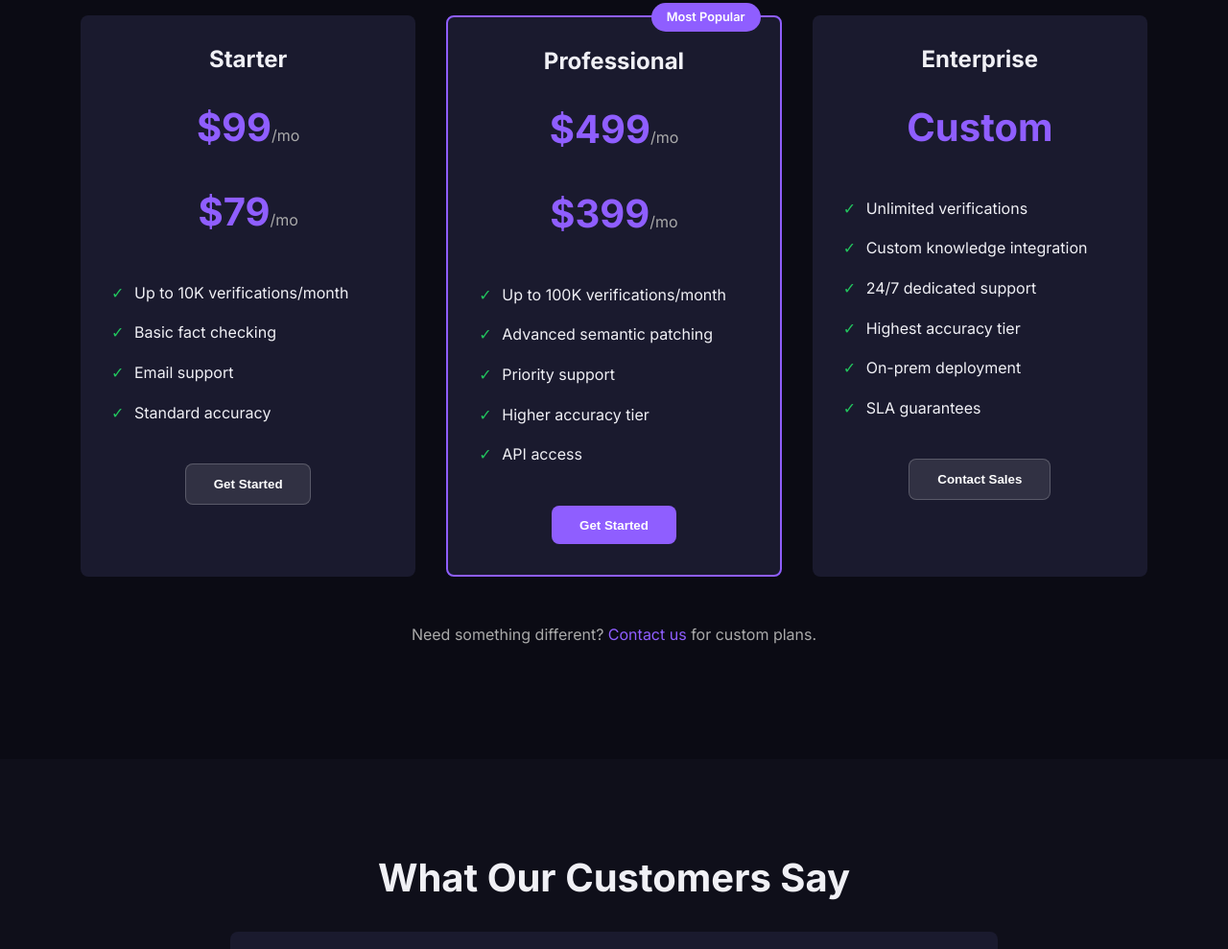
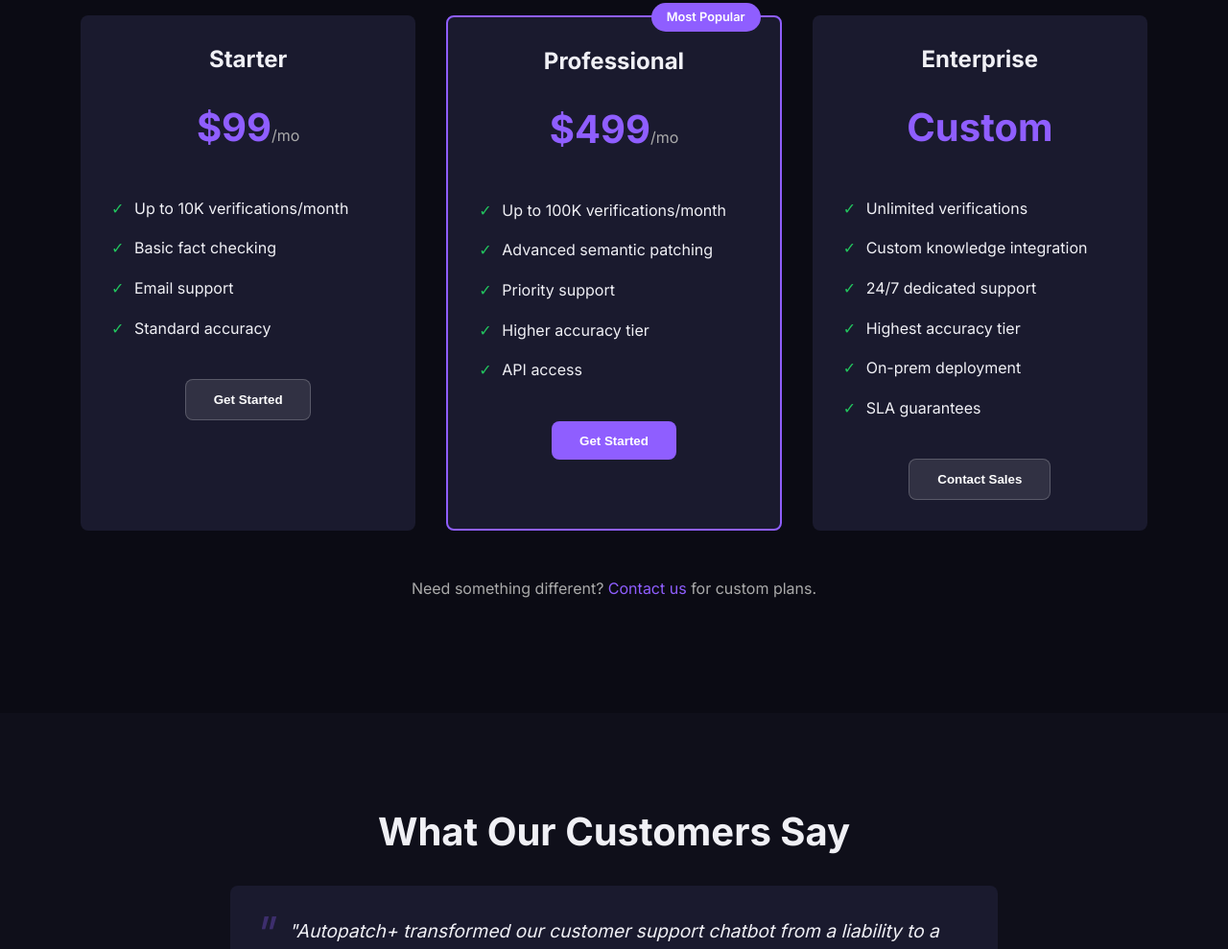
Before and after one commit to Sreebhargavibalijaa/Autopatchplus, a plain HTML site: page index.html in a window 1280 px wide. Shown: the part 4132-5121 px from the top of the page at 96% size. Drawn offline with nearby package versions, Linux system fonts and the light colour scheme.

Commit message:
Update index.html

```diff
--- a/index.html
+++ b/index.html
@@ -345,7 +345,6 @@
         <div class="pricing-card">
           <h3>Starter</h3>
           <div class="price monthly-price">$99<span>/mo</span></div>
-          <div class="price annual-price hidden">$79<span>/mo</span></div>
           <ul class="features-list">
             <li>Up to 10K verifications/month</li>
             <li>Basic fact checking</li>
@@ -359,7 +358,6 @@
           <div class="popular-badge">Most Popular</div>
           <h3>Professional</h3>
           <div class="price monthly-price">$499<span>/mo</span></div>
-          <div class="price annual-price hidden">$399<span>/mo</span></div>
           <ul class="features-list">
             <li>Up to 100K verifications/month</li>
             <li>Advanced semantic patching</li>
```
